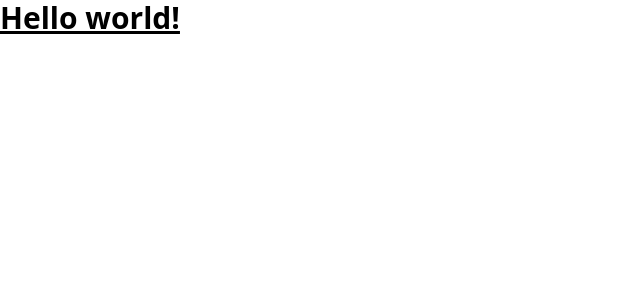
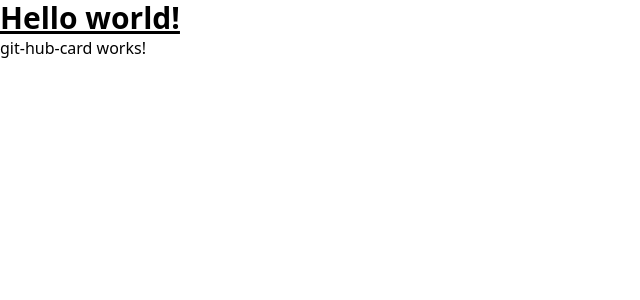
Before and after one commit to Berfin4615/github-like-card, an Angular app: page / in a window 1280 px wide. Shown: the top 300 px of the page, without its empty margins (0-640 px from the left). Built offline with nearby package versions, Linux system fonts and the light colour scheme.

Commit message:
GithubCard component created.

```diff
--- a/src/app/app.component.html
+++ b/src/app/app.component.html
@@ -1,3 +1,4 @@
 <h1 class="text-3xl font-bold underline">
   Hello world!
 </h1>
+<app-git-hub-card></app-git-hub-card>
--- a/src/app/app.component.ts
+++ b/src/app/app.component.ts
@@ -1,10 +1,14 @@
 import { Component } from '@angular/core';
 import { RouterOutlet } from '@angular/router';
+import { GitHubCardComponent } from './git-hub-card/git-hub-card.component';
 
 @Component({
   selector: 'app-root',
   standalone: true,
-  imports: [RouterOutlet],
+  imports: [
+    RouterOutlet,
+    GitHubCardComponent
+  ],
   templateUrl: './app.component.html',
   styleUrl: './app.component.css'
 })
--- /dev/null
+++ b/src/app/git-hub-card/git-hub-card.component.html
@@ -0,0 +1 @@
+<p>git-hub-card works!</p>
```
Also changed, not shown: src/app/git-hub-card/git-hub-card.component.ts (added, +12 -0 lines), src/app/git-hub-card/git-hub-card.component.css (added), 1 other file (tests, documents, lock files or other folders).
